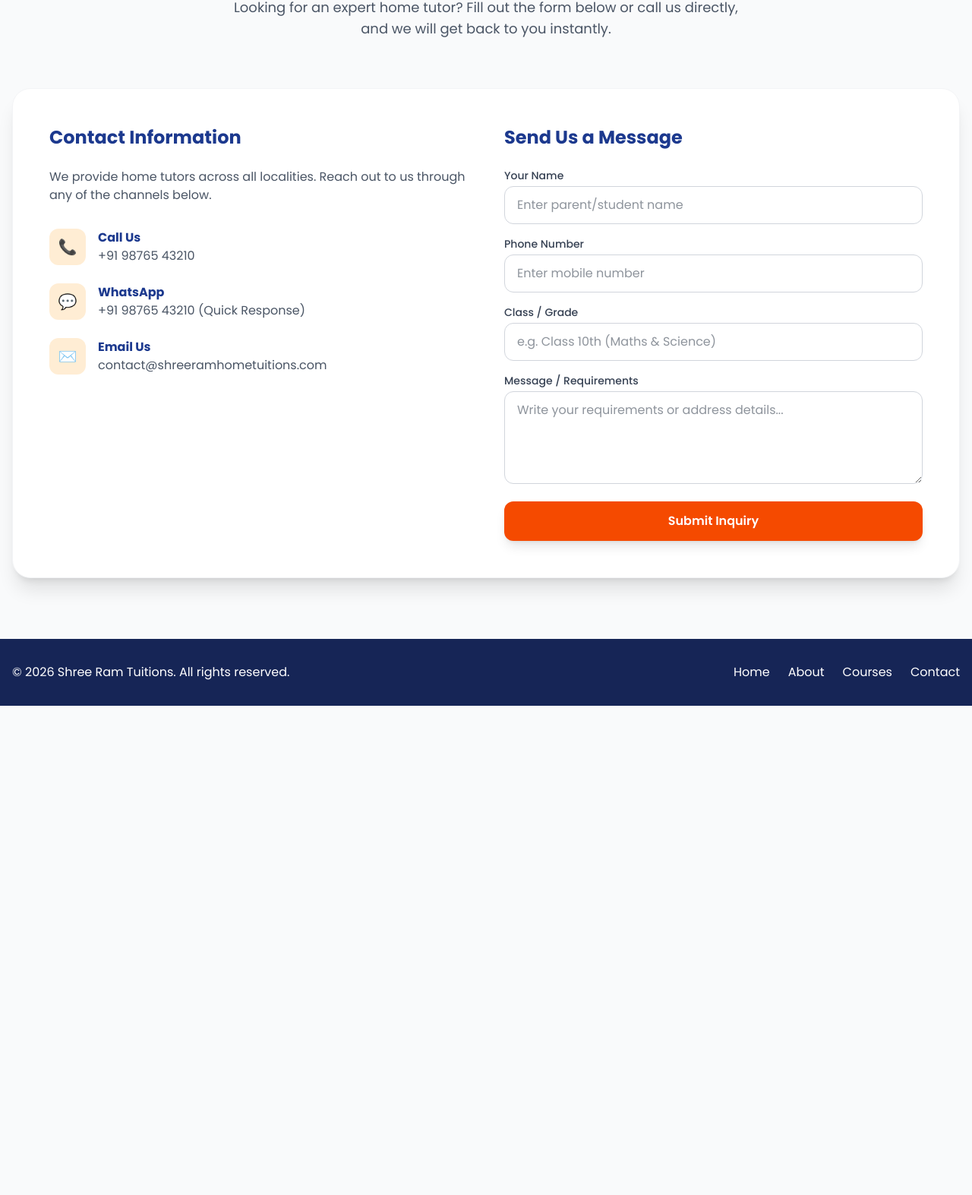
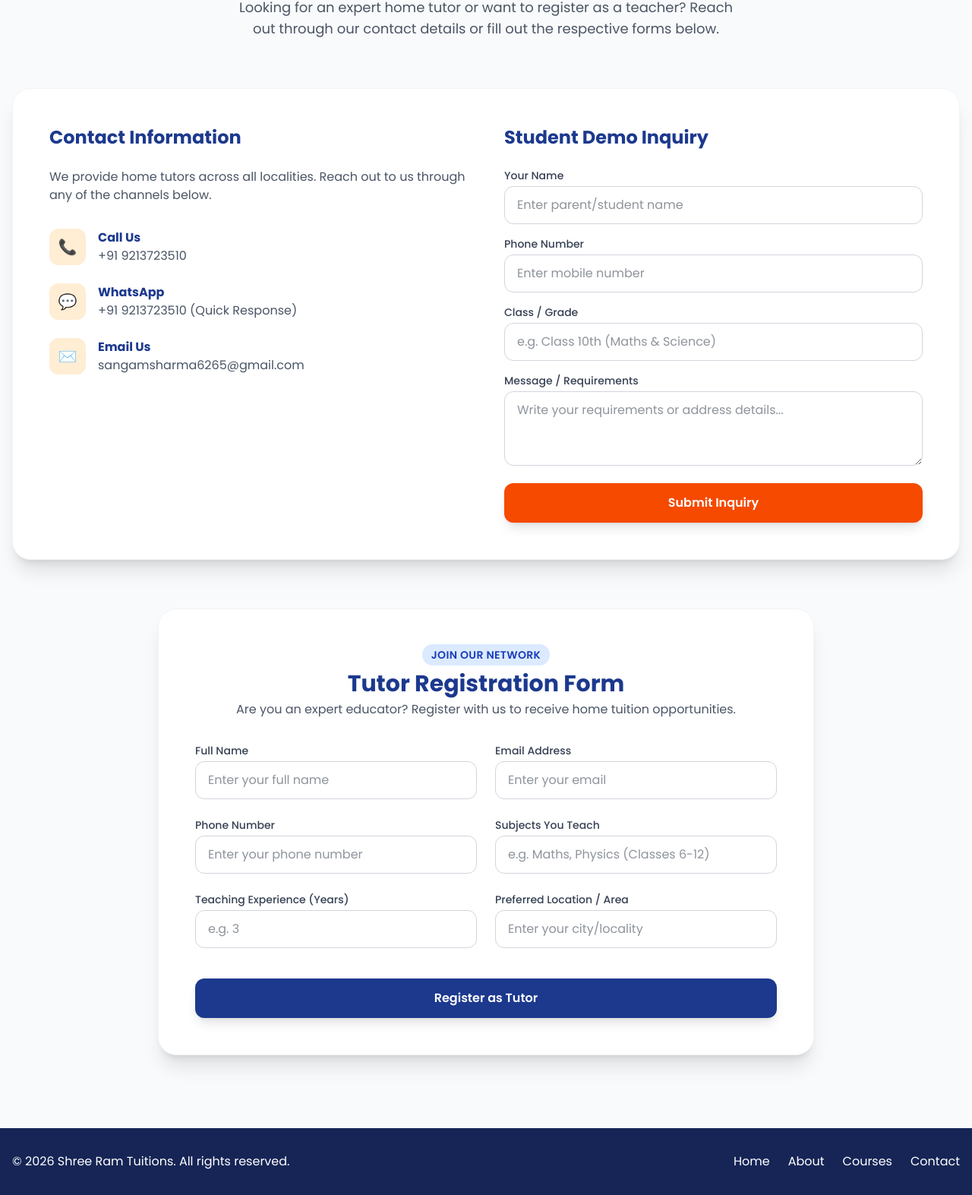
Before and after one commit to sangamsharma6265/shree-ram-tuitions, a website: page contact.html in a window 1280 px wide. Shown: the part 232-1805 px from the top of the page at 76% size. Before the commit the page ends 1161 px from the top, so only its background shows below. Drawn offline with nearby package versions, Linux system fonts and the light colour scheme.

Commit message:
Update contact info with correct phone and email,add tutor registration form

```diff
--- a/contact.html
+++ b/contact.html
@@ -3,7 +3,7 @@
 <head>
     <meta charset="UTF-8">
     <meta name="viewport" content="width=device-width, initial-scale=1.0">
-    <title>Contact Us - Shree Ram Tuitions</title>
+    <title>Contact Us & Tutor Registration - Shree Ram Tuitions</title>
     <!-- Tailwind CSS for modern styling -->
     <script src="https://cdn.jsdelivr.net/npm/@tailwindcss/browser@4"></script>
     <link href="https://fonts.googleapis.com/css2?family=Poppins:wght@300;400;500;600;700&display=swap" rel="stylesheet">
@@ -14,7 +14,6 @@
 <body class="bg-gray-50 text-gray-800">
 
     <!-- Header / Navbar -->
-    <!-- Header / Navbar -->
     <header class="bg-white shadow-sm sticky top-0 z-50">
         <div class="max-w-7xl mx-auto px-4 py-3 flex justify-between items-center">
             <div class="text-xl font-bold text-orange-600 leading-tight">
@@ -22,12 +21,12 @@
             </div>
             <div class="flex items-center space-x-3">
                 <nav class="hidden md:flex space-x-6 font-medium text-sm">
-                    <a href="index.html" class="hover:text-orange-600 transition">Home</a>
-                    <a href="about.html" class="hover:text-orange-600 transition">About</a>
-                    <a href="services.html" class="hover:text-orange-600 transition">Courses</a>
-                    <a href="contact.html" class="hover:text-orange-600 transition">Contact</a>
+                    <a href="/" class="hover:text-orange-600 transition">Home</a>
+                    <a href="/about.html" class="hover:text-orange-600 transition">About</a>
+                    <a href="/services.html" class="hover:text-orange-600 transition">Courses</a>
+                    <a href="/contact.html" class="text-orange-600">Contact</a>
                 </nav>
-                <a href="contact.html" class="bg-orange-600 text-white text-xs md:text-sm px-3.5 py-2 rounded-full font-medium shadow hover:bg-orange-700 transition shrink-0">Book Demo</a>
+                <a href="#tutor-register" class="bg-blue-900 text-white text-xs md:text-sm px-3.5 py-2 rounded-full font-medium shadow hover:bg-blue-950 transition shrink-0">Register as Tutor</a>
             </div>
         </div>
     </header>
@@ -36,15 +35,15 @@
     <section class="max-w-7xl mx-auto px-4 py-16 text-center">
         <span class="bg-orange-100 text-orange-700 text-sm font-semibold px-3 py-1 rounded-full uppercase tracking-wide">Get In Touch</span>
         <h1 class="text-4xl md:text-5xl font-bold text-blue-900 mt-4">
-            Book a Free Demo or Send an Inquiry
+            Book a Free Demo or Join as a Tutor
         </h1>
         <p class="mt-4 text-gray-600 text-lg max-w-2xl mx-auto">
-            Looking for an expert home tutor? Fill out the form below or call us directly, and we will get back to you instantly.
+            Looking for an expert home tutor or want to register as a teacher? Reach out through our contact details or fill out the respective forms below.
         </p>
     </section>
 
-    <!-- Contact Form & Info Section -->
-    <section class="max-w-7xl mx-auto px-4 pb-20">
+    <!-- Contact Info & Student Inquiry Form -->
+    <section class="max-w-7xl mx-auto px-4 pb-16">
         <div class="grid grid-cols-1 md:grid-cols-2 gap-12 bg-white rounded-3xl shadow-xl overflow-hidden border border-gray-100 p-8 md:p-12">
 
             <!-- Contact Details -->
@@ -57,29 +56,29 @@
                         <div class="w-12 h-12 bg-orange-100 text-orange-600 rounded-xl flex items-center justify-center font-bold text-xl shrink-0">📞</div>
                         <div>
                             <h3 class="font-bold text-blue-900">Call Us</h3>
-                            <p class="text-gray-600">+91 98765 43210</p>
+                            <p class="text-gray-600">+91 9213723510</p>
                         </div>
                     </div>
                     <div class="flex items-start space-x-4">
                         <div class="w-12 h-12 bg-orange-100 text-orange-600 rounded-xl flex items-center justify-center font-bold text-xl shrink-0">💬</div>
                         <div>
                             <h3 class="font-bold text-blue-900">WhatsApp</h3>
-                            <p class="text-gray-600">+91 98765 43210 (Quick Response)</p>
+                            <p class="text-gray-600">+91 9213723510 (Quick Response)</p>
                         </div>
                     </div>
                     <div class="flex items-start space-x-4">
                         <div class="w-12 h-12 bg-orange-100 text-orange-600 rounded-xl flex items-center justify-center font-bold text-xl shrink-0">✉️</div>
                         <div>
                             <h3 class="font-bold text-blue-900">Email Us</h3>
-                            <p class="text-gray-600">contact@shreeramhometuitions.com</p>
+                            <p class="text-gray-600">sangamsharma6265@gmail.com</p>
                         </div>
                     </div>
                 </div>
             </div>
 
-            <!-- Inquiry Form -->
+            <!-- Student Inquiry Form -->
             <div>
-                <h2 class="text-2xl font-bold text-blue-900 mb-6">Send Us a Message</h2>
+                <h2 class="text-2xl font-bold text-blue-900 mb-6">Student Demo Inquiry</h2>
                 <form action="#" method="POST" class="space-y-4">
                     <div>
                         <label class="block text-sm font-medium text-gray-700 mb-1">Your Name</label>
@@ -95,7 +94,7 @@
                     </div>
                     <div>
                         <label class="block text-sm font-medium text-gray-700 mb-1">Message / Requirements</label>
-                        <textarea rows="4" class="w-full px-4 py-3 rounded-xl border border-gray-300 focus:ring-2 focus:ring-orange-500 focus:outline-none" placeholder="Write your requirements or address details..."></textarea>
+                        <textarea rows="3" class="w-full px-4 py-3 rounded-xl border border-gray-300 focus:ring-2 focus:ring-orange-500 focus:outline-none" placeholder="Write your requirements or address details..."></textarea>
                     </div>
                     <button type="submit" class="w-full bg-orange-600 text-white font-semibold py-3.5 rounded-xl shadow-lg hover:bg-orange-700 transition">Submit Inquiry</button>
                 </form>
@@ -104,15 +103,56 @@
         </div>
     </section>
 
+    <!-- Tutor Registration Form Section -->
+    <section id="tutor-register" class="max-w-4xl mx-auto px-4 pb-24">
+        <div class="bg-white rounded-3xl shadow-xl border border-gray-100 p-8 md:p-12">
+            <div class="text-center mb-8">
+                <span class="bg-blue-100 text-blue-800 text-sm font-semibold px-3 py-1 rounded-full uppercase tracking-wide">Join Our Network</span>
+                <h2 class="text-3xl font-bold text-blue-900 mt-2">Tutor Registration Form</h2>
+                <p class="text-gray-600 mt-1">Are you an expert educator? Register with us to receive home tuition opportunities.</p>
+            </div>
+
+            <form action="/register-tutor" method="POST" class="grid grid-cols-1 md:grid-cols-2 gap-6">
+                <div>
+                    <label class="block text-sm font-medium text-gray-700 mb-1">Full Name</label>
+                    <input type="text" name="name" required class="w-full px-4 py-3 rounded-xl border border-gray-300 focus:ring-2 focus:ring-blue-500 focus:outline-none" placeholder="Enter your full name">
+                </div>
+                <div>
+                    <label class="block text-sm font-medium text-gray-700 mb-1">Email Address</label>
+                    <input type="email" name="email" required class="w-full px-4 py-3 rounded-xl border border-gray-300 focus:ring-2 focus:ring-blue-500 focus:outline-none" placeholder="Enter your email">
+                </div>
+                <div>
+                    <label class="block text-sm font-medium text-gray-700 mb-1">Phone Number</label>
+                    <input type="tel" name="phone" required class="w-full px-4 py-3 rounded-xl border border-gray-300 focus:ring-2 focus:ring-blue-500 focus:outline-none" placeholder="Enter your phone number">
+                </div>
+                <div>
+                    <label class="block text-sm font-medium text-gray-700 mb-1">Subjects You Teach</label>
+                    <input type="text" name="subjects" required class="w-full px-4 py-3 rounded-xl border border-gray-300 focus:ring-2 focus:ring-blue-500 focus:outline-none" placeholder="e.g. Maths, Physics (Classes 6-12)">
+                </div>
+                <div>
+                    <label class="block text-sm font-medium text-gray-700 mb-1">Teaching Experience (Years)</label>
+                    <input type="number" name="experience" required class="w-full px-4 py-3 rounded-xl border border-gray-300 focus:ring-2 focus:ring-blue-500 focus:outline-none" placeholder="e.g. 3">
+                </div>
+                <div>
+                    <label class="block text-sm font-medium text-gray-700 mb-1">Preferred Location / Area</label>
+                    <input type="text" name="location" required class="w-full px-4 py-3 rounded-xl border border-gray-300 focus:ring-2 focus:ring-blue-500 focus:outline-none" placeholder="Enter your city/locality">
+                </div>
+                <div class="md:col-span-2 mt-4">
+                    <button type="submit" class="w-full bg-blue-900 text-white font-semibold py-3.5 rounded-xl shadow-lg hover:bg-blue-950 transition">Register as Tutor</button>
+                </div>
+            </form>
+        </div>
+    </section>
+
     <!-- Footer -->
     <footer class="bg-blue-950 text-white py-8">
         <div class="max-w-7xl mx-auto px-4 flex flex-col md:flex-row justify-between items-center">
             <p>&copy; 2026 Shree Ram Tuitions. All rights reserved.</p>
             <div class="flex space-x-6 mt-4 md:mt-0">
-                <a href="index.html" class="hover:text-orange-400">Home</a>
-                <a href="about.html" class="hover:text-orange-400">About</a>
-                <a href="services.html" class="hover:text-orange-400">Courses</a>
-                <a href="contact.html" class="hover:text-orange-400">Contact</a>
+                <a href="/" class="hover:text-orange-400">Home</a>
+                <a href="/about.html" class="hover:text-orange-400">About</a>
+                <a href="/services.html" class="hover:text-orange-400">Courses</a>
+                <a href="/contact.html" class="hover:text-orange-400">Contact</a>
             </div>
         </div>
     </footer>
```
